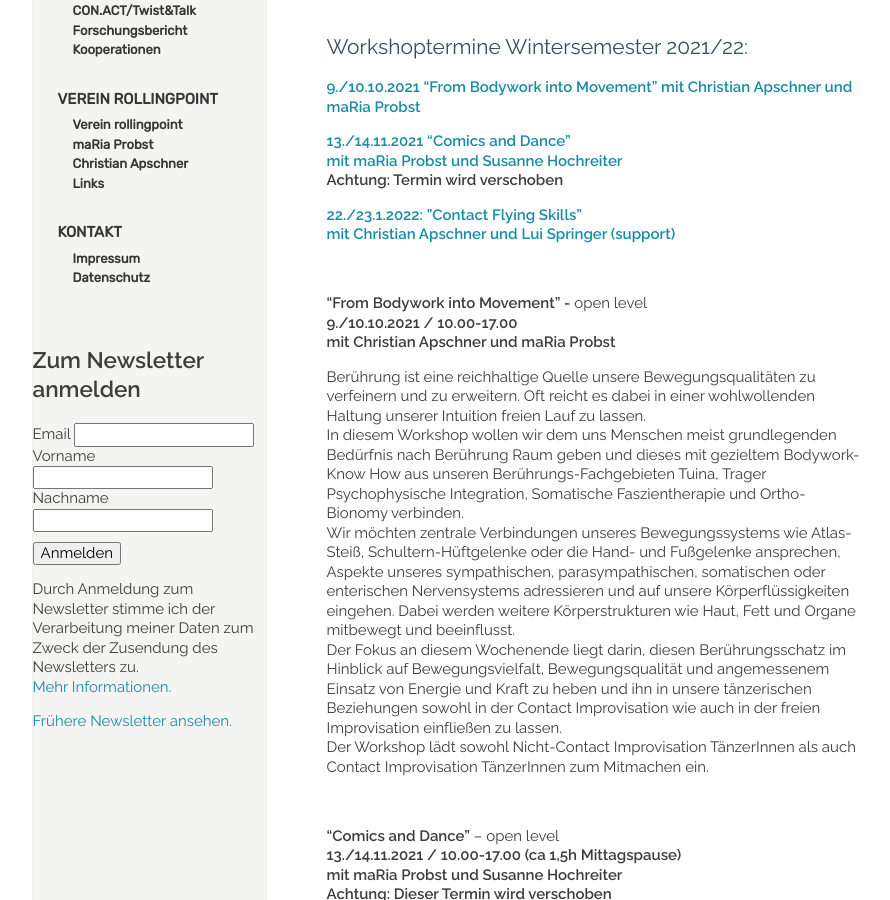
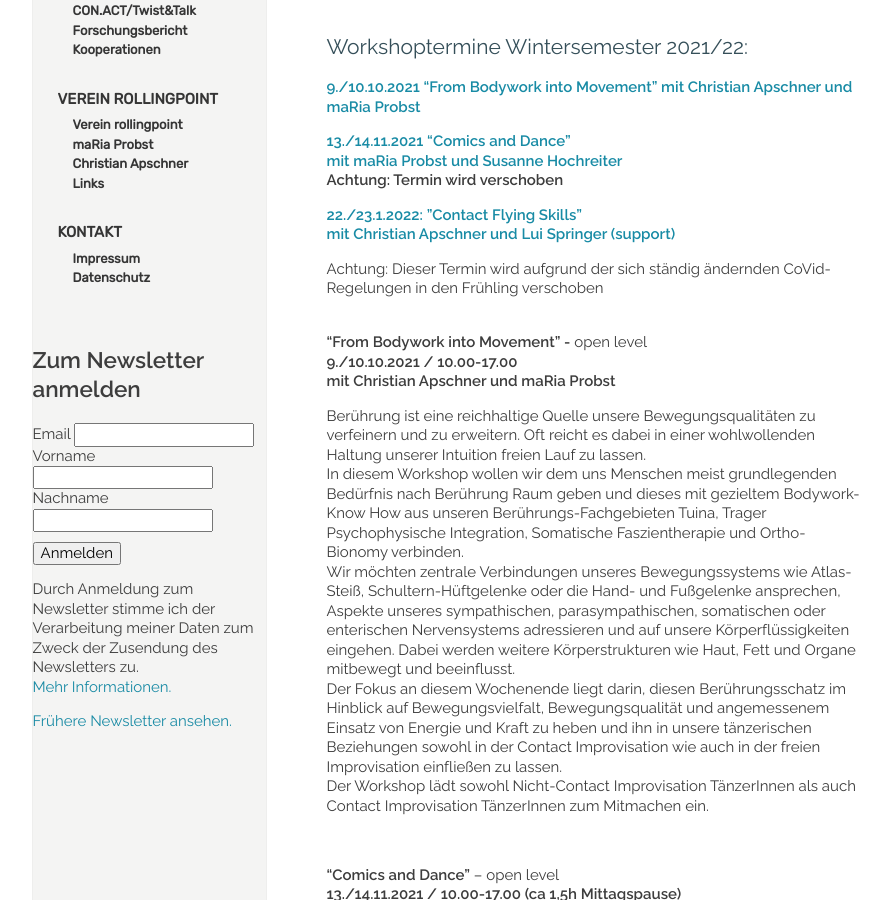
Before and after one commit to manulari/rollingpointat, a Jekyll site: the page built from _pages_de/workshops.md, in a window 1280 px wide and 900 px high, scrolled down 575 px. Shown: the whole window, without its empty margins (152-1042 px from the left). Built offline with Jekyll 4.4.1, drawn with Linux system fonts in a browser that asks for light colours; comment, search, counter and statistics services are not loaded; some of the changed text lies outside the part shown.

Commit message:
Update page (de) “workshops”

```diff
--- a/_pages_de/workshops.md
+++ b/_pages_de/workshops.md
@@ -19,6 +19,7 @@ Fotocredits: He Shao Hui
 [**22./23.1.2022: "Contact Flying Skills"**\
 **mit Christian Apschner und** **Lui Springer (support)**](#flying)
 
+Achtung: Dieser Termin wird aufgrund der sich ständig ändernden CoVid-Regelungen in den Frühling verschoben\
 &nbsp;
 
 <div class="named-anchor" id="bodywork"></div>
@@ -71,7 +72,8 @@ In diesem Sinne erwartet euch an diesem Wochenende:\
 
 **"Contact Flying Skills"** - advanced\
 **Sa/So 22./23.1.2022, 10.00-17.00  (ca 1,5h Mittagspause)**\
-**mit Christian Apschner und Lui Springer (support)**
+**mit Christian Apschner und Lui Springer (support)**\
+**Achtung:** Dieser Termin wird aufgrund der sich ständig ändernden CoVid-Regelungen in den Frühling verschoben
 
 Der rollingpoint Workshop-Klassiker für alle CI-TänzerInnen mit sportlichen Ambitionen!
 
@@ -108,7 +110,7 @@ IBAN:AT54 3200 0000 1701 2717, BIC: RLNWATWW, Verein rollingpoint, einzahlen.
 
 Fotocredit: Laurent Ziegler
 
-___
+- - -
 
 ### ARCHIV(Auswahl):
 
```
